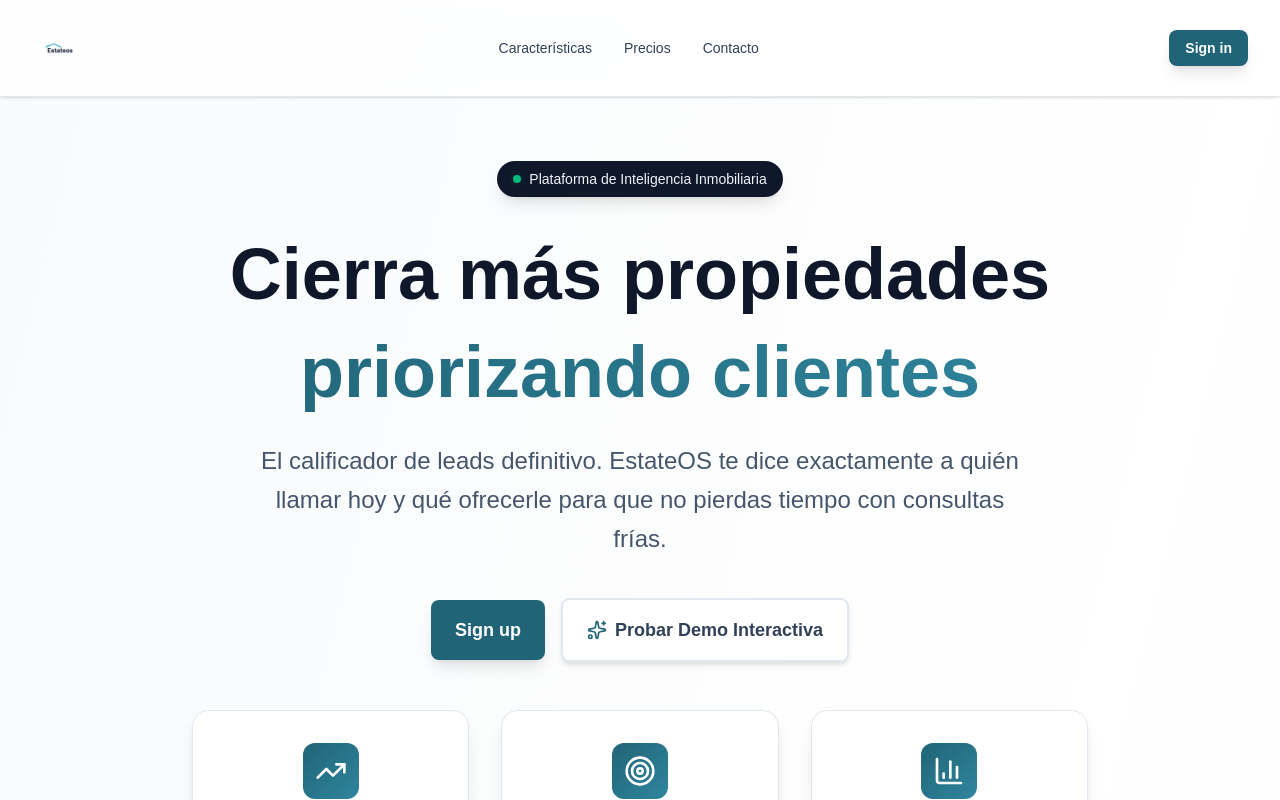
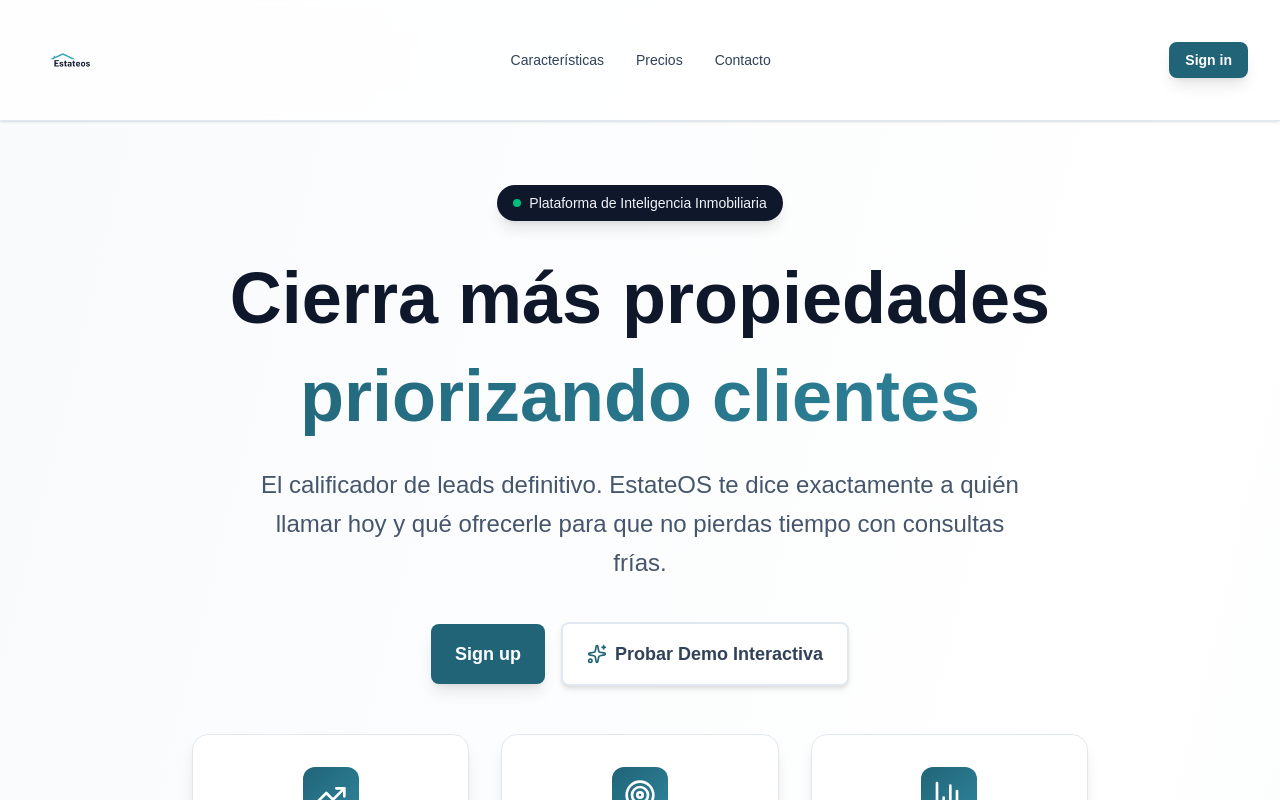
Before and after one commit to imanol676/SaaS-vertical-para-negocios-inmobiliarios, a Next.js app in the folder saasinmobiliario/: page / in a window 1280 px wide. Shown: the top 800 px of the page. Built offline with nearby package versions, Linux system fonts and the light colour scheme.

Commit message:
corrigiendo logo 2

```diff
--- a/saasinmobiliario/src/app/page.tsx
+++ b/saasinmobiliario/src/app/page.tsx
@@ -72,7 +72,7 @@
       <header className="sticky top-0 z-50 bg-white/80 backdrop-blur-md border-b border-slate-200 shadow-sm">
         <div className="container mx-auto px-6 lg:px-8 py-5 flex items-center justify-between">
           <div className="flex items-center">
-            <Image src="/logo.png" alt="EstateOS Logo" width={240} height={60} className="h-14 w-auto mix-blend-multiply" />
+            <Image src="/logo.png" alt="EstateOS Logo" width={320} height={80} className="h-20 w-auto mix-blend-multiply" />
           </div>
 
           {/* Desktop Nav */}
@@ -821,7 +821,7 @@
           <div className="grid grid-cols-1 md:grid-cols-4 gap-8 mb-8">
             <div>
               <div className="mb-4">
-                <Image src="/logo.png" alt="EstateOS Logo" width={240} height={60} className="h-14 w-auto brightness-0 invert opacity-90" />
+                <Image src="/logo.png" alt="EstateOS Logo" width={320} height={80} className="h-20 w-auto brightness-0 invert opacity-90" />
               </div>
               <p className="text-sm text-slate-400">
                 Potencia tu negocio inmobiliario con inteligencia artificial.
--- a/saasinmobiliario/src/components/DashboardHeader.tsx
+++ b/saasinmobiliario/src/components/DashboardHeader.tsx
@@ -25,7 +25,7 @@
             {isMobileMenuOpen ? <X className="w-6 h-6" /> : <Menu className="w-6 h-6" />}
           </button>
           <div className="flex items-center">
-            <Image src="/logo.png" alt="EstateOS Logo" width={240} height={60} className="h-14 w-auto mix-blend-multiply" />
+            <Image src="/logo.png" alt="EstateOS Logo" width={320} height={80} className="h-20 w-auto mix-blend-multiply" />
           </div>
         </div>
 
--- a/saasinmobiliario/src/components/demo/DemoHeader.tsx
+++ b/saasinmobiliario/src/components/demo/DemoHeader.tsx
@@ -25,7 +25,7 @@
             {isMobileMenuOpen ? <X className="w-6 h-6" /> : <Menu className="w-6 h-6" />}
           </button>
           <div className="flex items-center">
-            <Image src="/logo.png" alt="EstateOS Logo" width={240} height={60} className="h-14 w-auto mix-blend-multiply" /> <span className="text-sm font-semibold text-gray-400 align-middle ml-2">DEMO</span>
+            <Image src="/logo.png" alt="EstateOS Logo" width={320} height={80} className="h-20 w-auto mix-blend-multiply" /> <span className="text-sm font-semibold text-gray-400 align-middle ml-2">DEMO</span>
           </div>
         </div>
 
```
